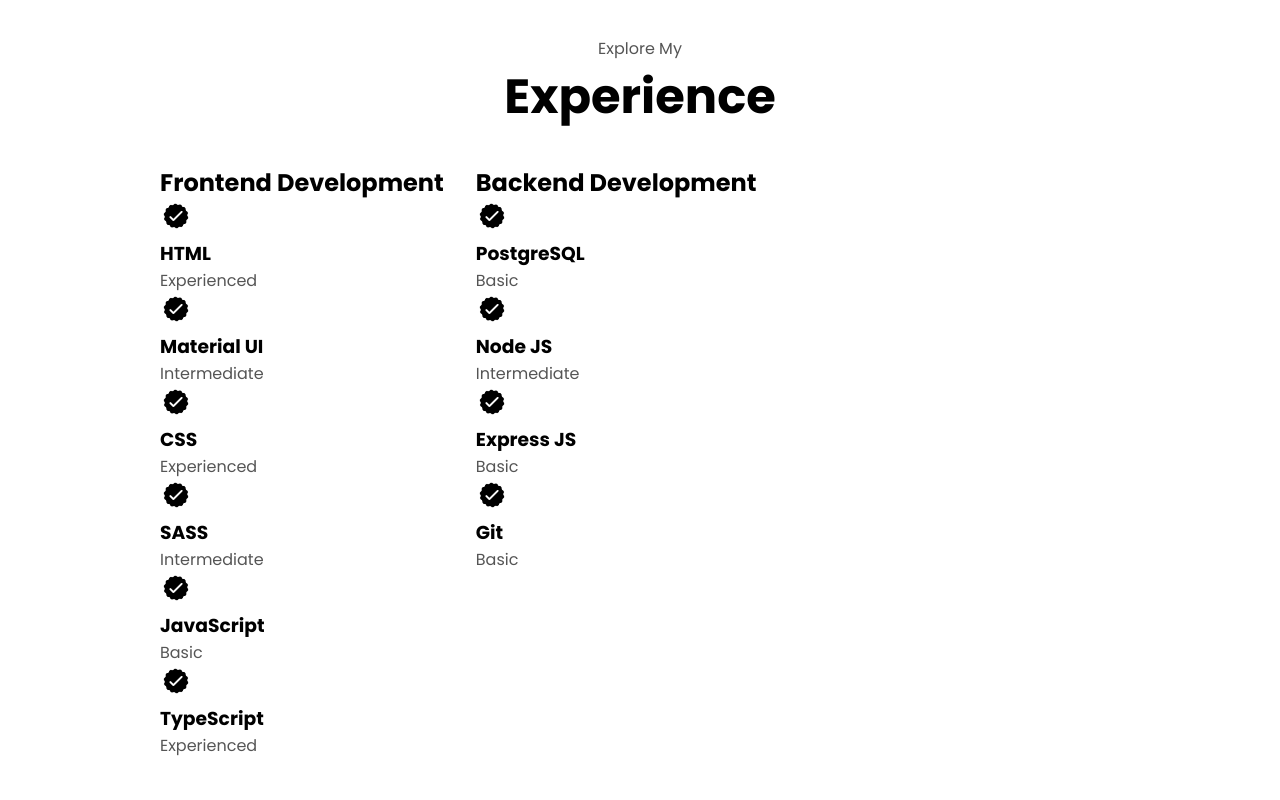
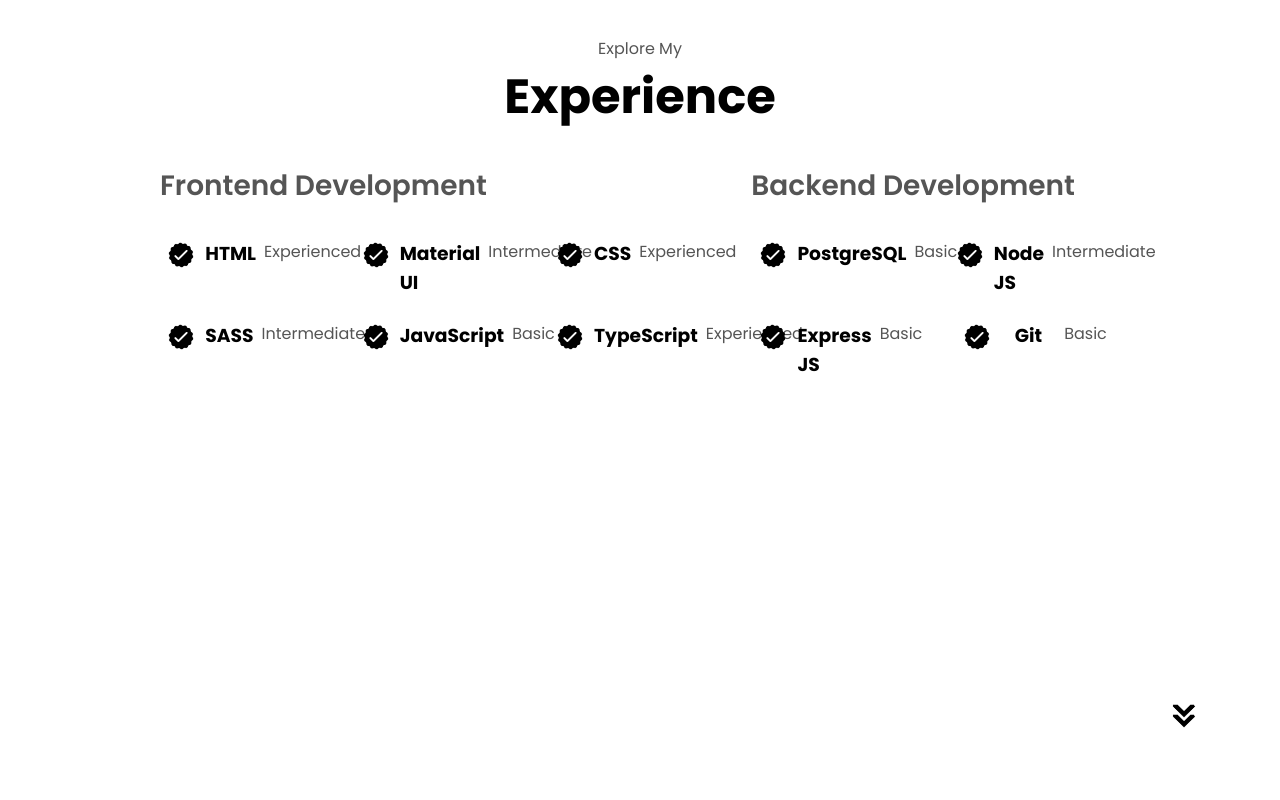
Before and after one commit to Caleb199521e/html-css-js-portfolio-tuts, a plain HTML site: page index.html in a window 1280 px wide. Shown: the part 1540-2340 px from the top of the page. After the commit the page ends 2312 px from the top, so only its background shows below. Drawn offline with Linux system fonts and the light colour scheme.

Commit message:
Add styles for experience section; define layout and subtitle styles

```diff
--- a/index.html
+++ b/index.html
@@ -162,7 +162,7 @@
                 </div>
             </div>
         </div>
-        <img src="./assets/arrow.png" alt="arrow" class="experience-arrow" onclick="location.href = './projects'">
+        <img src="./assets/arrow.png" alt="arrow" class="arrow" onclick="location.href = './projects'">
     </section>
    <script src="script.js"></script>
 </body>
--- a/style.css
+++ b/style.css
@@ -313,3 +313,40 @@
   width: 400px;
   margin: auto 0;
 }
+
+/* Experience Section */
+#experience{
+  position: relative;
+}
+.experience-subtitle{
+  color: rgb(85, 85, 85);
+  font-weight: 600;
+  font-size: 1.75rem;
+  margin-bottom: 2rem;
+}
+
+.experience-details-container{
+  display: flex;
+  justify-content: center;
+  flex-direction: column;
+}
+
+.article-container{
+  display: flex;
+  text-align: initial;
+  flex-wrap: wrap;
+  flex-direction: row;
+  gap: 1.5rem;
+  justify-content: space-around;
+}
+
+article{
+  display: flex;
+  width: 10rem;
+  justify-content: space-around;
+  gap:0.5rem;
+}
+
+article .icon{
+  cursor: default;
+}
```
